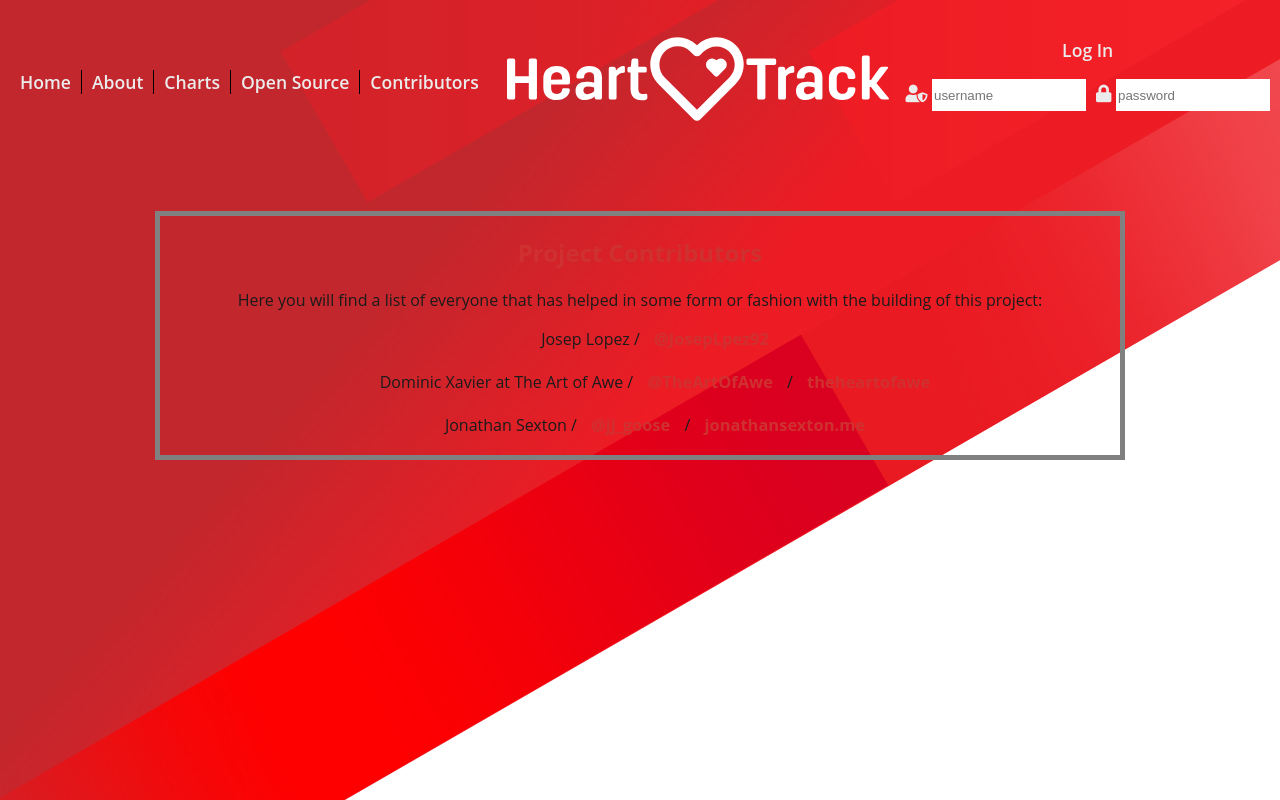
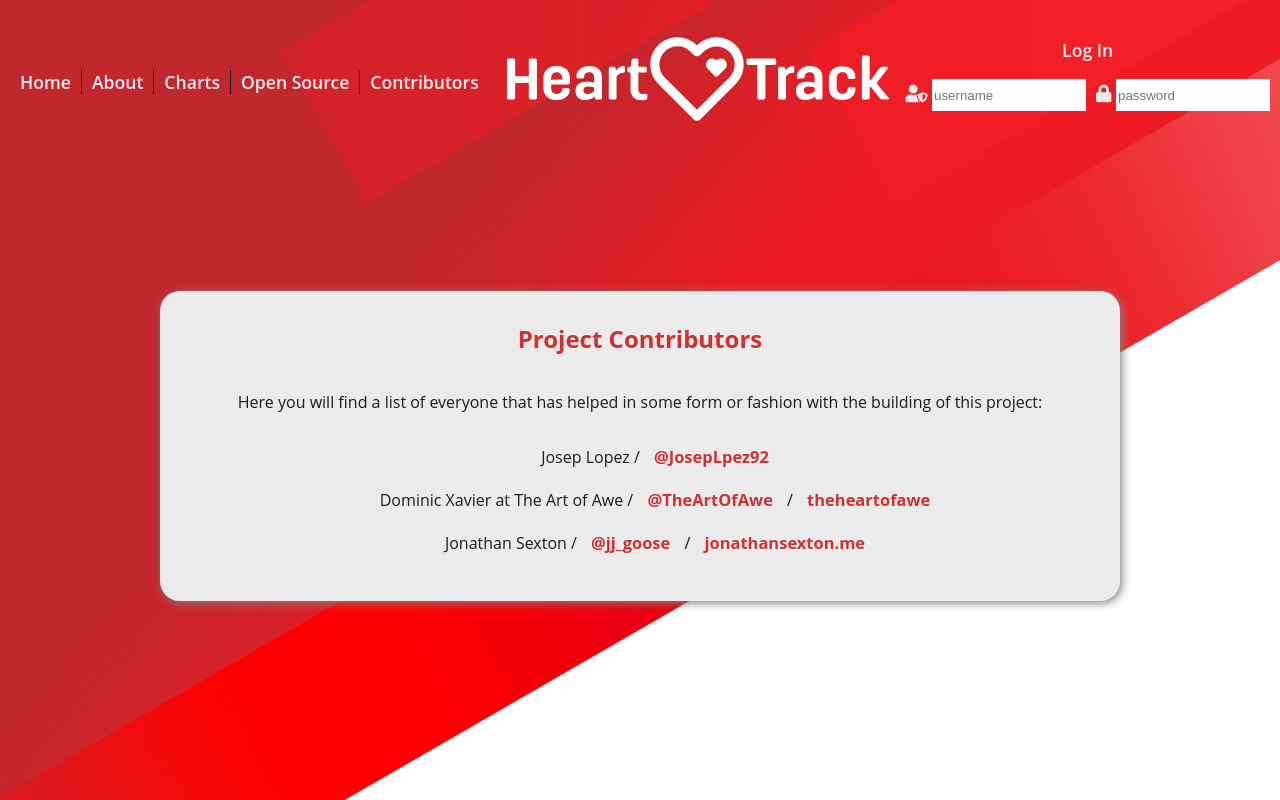
Before and after one commit to JS-goose/heart-track, a React (Create React App) app: page /contributors in a window 1280 px wide. Built offline with nearby package versions, Linux system fonts and the light colour scheme.

Commit message:
changed contributors container height to be inline with center modal

```diff
--- a/src/components/layout/CenterModal/CenterModal.module.css
+++ b/src/components/layout/CenterModal/CenterModal.module.css
@@ -16,7 +16,7 @@
   background-color: var(--white);
   font-size: 1.2rem;
   color: var(--red);
-  width: 50%;
+  width: 75%;
   height: 40%;
   align-self: center;
   margin-top: -12%;
--- a/src/components/layout/pages/styles/Contributors.module.css
+++ b/src/components/layout/pages/styles/Contributors.module.css
@@ -1,8 +1,13 @@
 .contributors-container {
-    border: 5px solid gray;
+  display: flex;
+  flex-direction: column;
+  justify-content: center;
   width: 75%;
-    height: 50%;
-    margin-top: 10vh;
+  height: 310px;
+  margin-top: 20vh;
+  border-radius: 20px;
+  box-shadow: 2px 2px 10px gray;
+  background-color: var(--white);
 }
 
 .contributors-container h1 {
```
Lines whose indentation alone changed are shown as unchanged.
